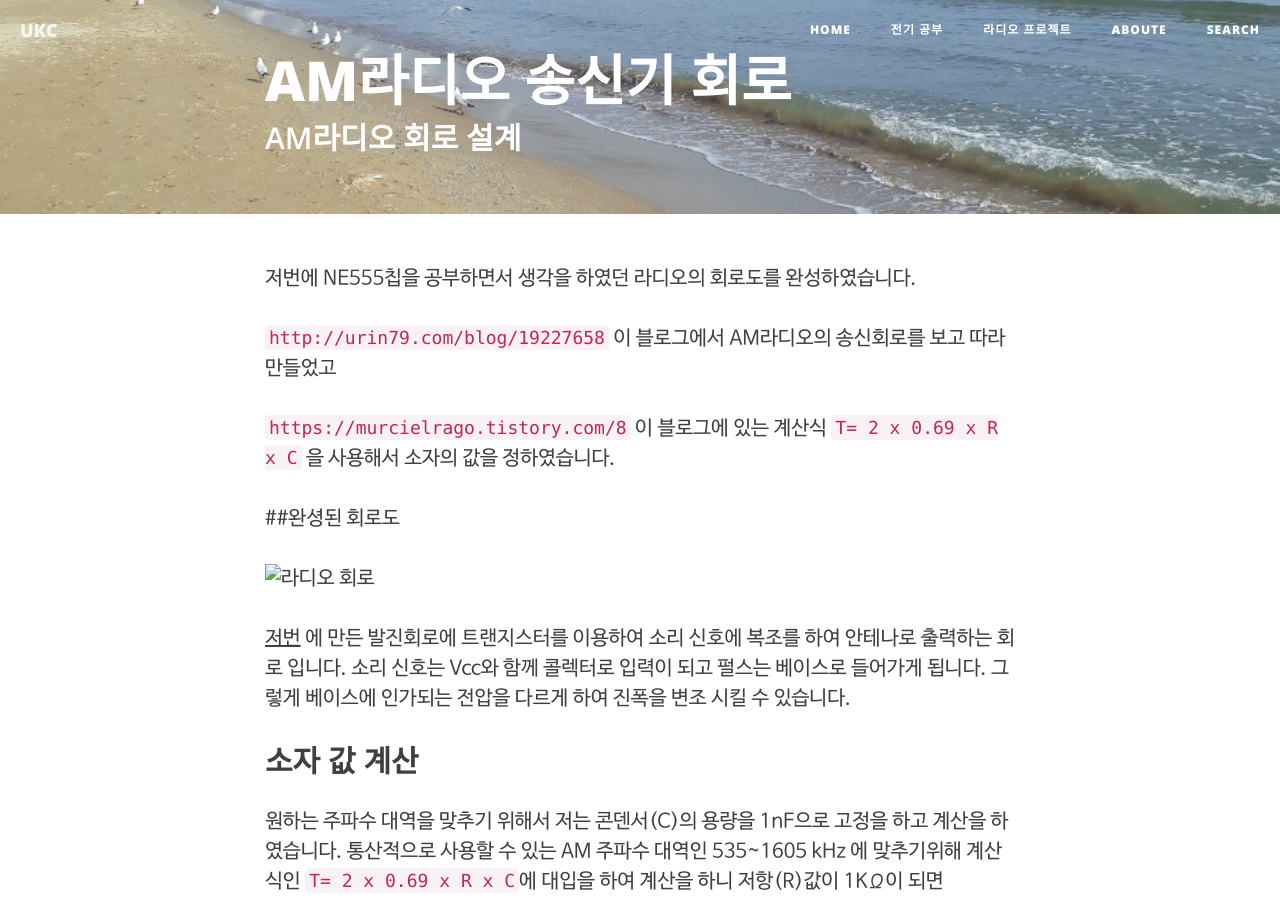
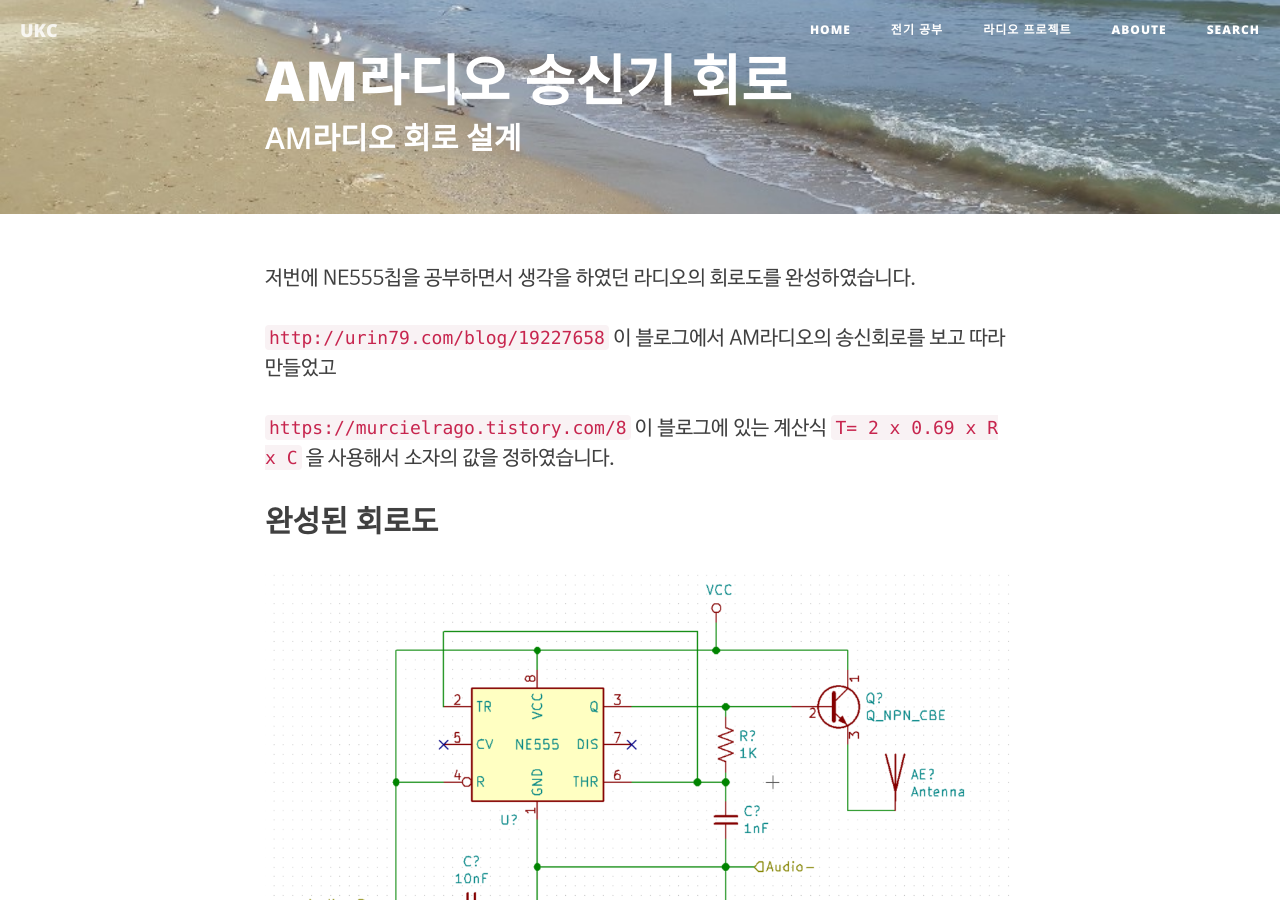
Before and after one commit to fbqweasd/fbqweasd.github.io, a Jekyll site: the page built from _posts/2019-05-03-radio_send.md, in a window 1280 px wide and 900 px high. Built offline with Jekyll 4.4.1, drawn with Linux system fonts in a browser that asks for light colours; nearby versions of some CDN libraries; comment, search, counter and statistics services are not loaded.

Commit message:
post Error update

```diff
--- a/_posts/2019-05-03-radio_send.md
+++ b/_posts/2019-05-03-radio_send.md
@@ -13,9 +13,9 @@ category: 라디오
 
 `https://murcielrago.tistory.com/8` 이 블로그에 있는 계산식 `T= 2 x 0.69 x R x C` 을 사용해서 소자의 값을 정하였습니다.
 
-##완셩된 회로도
+## 완성된 회로도
 
-![라디오 회로](/img/2019_05_03/radio.png)
+![라디오 회로](/img/2019-05-03/radio.png)
 
 [저번](https://fbqweasd.github.io/%EB%9D%BC%EB%94%94%EC%98%A4/2019/05/01/radio_first/) 에 만든 발진회로에 트랜지스터를 이용하여 소리 신호에 복조를 하여 안테나로 출력하는 회로 입니다. 소리 신호는 Vcc와 함께 콜렉터로 입력이 되고 펄스는 베이스로 들어가게 됩니다. 그렇게 베이스에 인가되는 전압을 다르게 하여 진폭을 변조 시킬 수 있습니다.
 
```
